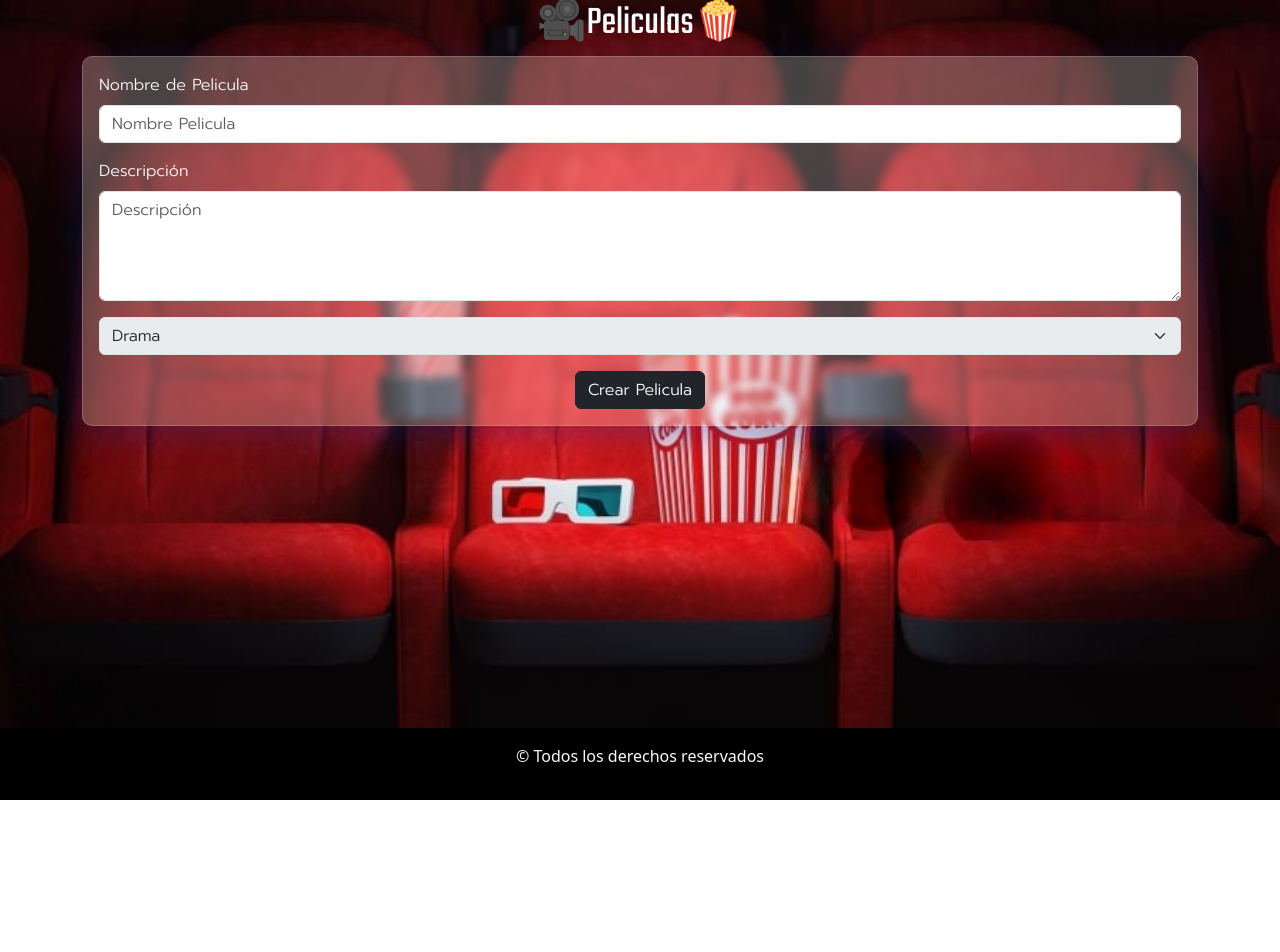
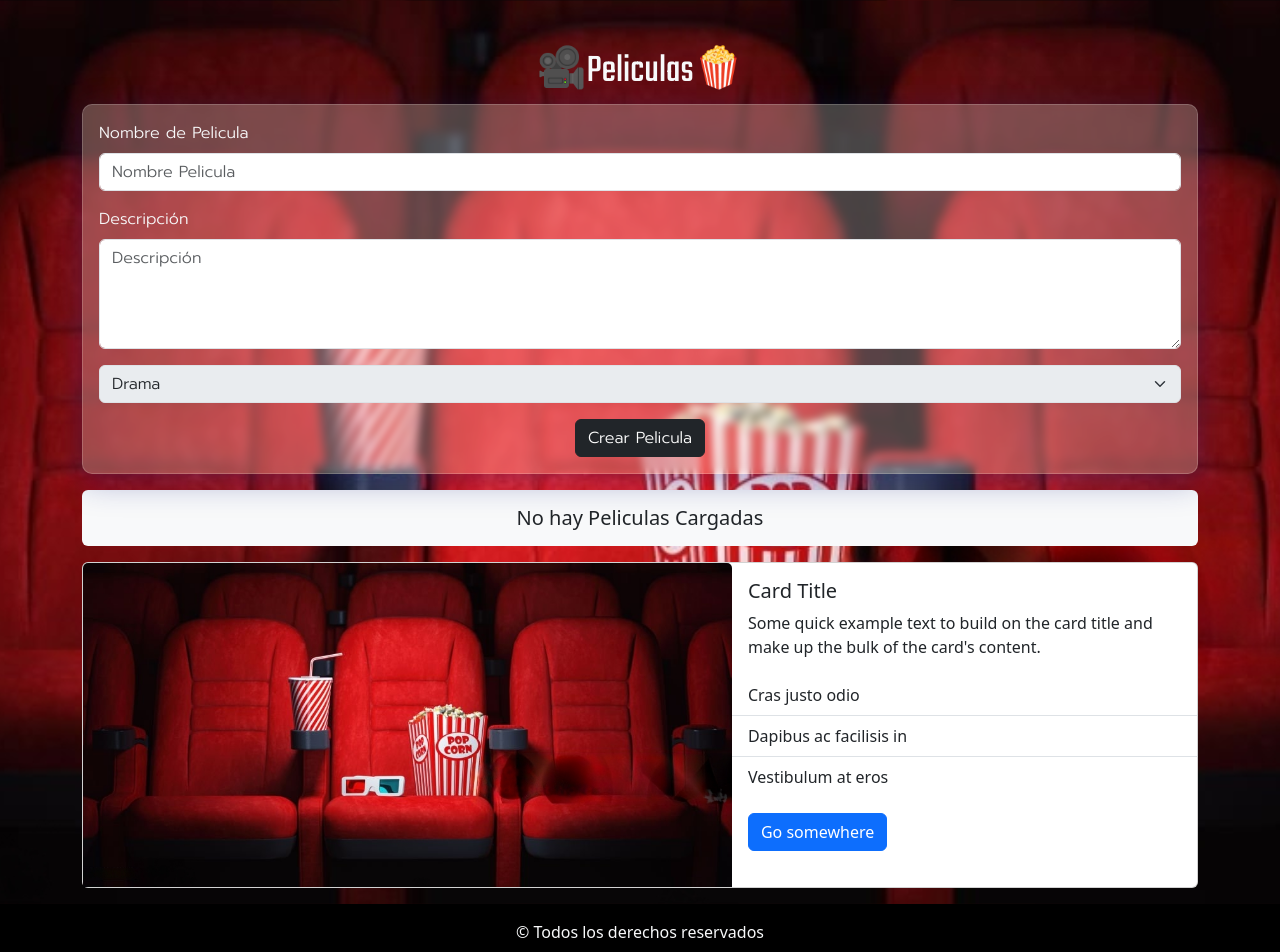
Before and after one commit to CosmeNicolas/ReactMovie, a React (Vite) app: page / in a window 1280 px wide. Shown: the top 952 px of the page. Before the commit the page ends 800 px from the top, so only its background shows below. Built offline with nearby package versions, Linux system fonts and the light colour scheme.

Commit message:
hice el maquetado de la card

```diff
--- a/src/App.css
+++ b/src/App.css
@@ -34,3 +34,7 @@ h1{
   font-family: 'Teko',
       sans-serif;
 }
+
+.card-img{
+  max-width: 540px;
+}
--- a/src/App.jsx
+++ b/src/App.jsx
@@ -11,7 +11,7 @@ function App() {
   return (
     <>
     <Container fluid className='main'>
-        <h1 className='text-center text-light'>🎥Peliculas🍿</h1>
+        <h1 className='text-center text-light mt-5'>🎥Peliculas🍿</h1>
         <div>
           <FormularioPelicula/>
         </div>
--- a/src/components/FormularioPelicula.jsx
+++ b/src/components/FormularioPelicula.jsx
@@ -1,9 +1,10 @@
-
 import { useForm } from "react-hook-form"
-
-import { Button, Container, Form } from 'react-bootstrap';
+import { Button, Container, Form ,Card} from 'react-bootstrap';
+import Peliculas from "./Peliculas";
 
 const FormularioPelicula = () => {
+
+
 
 
   const { register, handleSubmit, formState: { errors } } = useForm();
@@ -13,9 +14,9 @@ const FormularioPelicula = () => {
 
   return (
     <Container >
-      <Form className="p-3">
+      <Form className="p-3" onSubmit={handleSubmit(onSubmit)}>
         {/* Nombre Pelicula */}
-        <Form.Group className="mb-3" onSubmit={handleSubmit(onSubmit) }>
+        <Form.Group className="mb-3" >
           <Form.Label className="text-light">Nombre de Pelicula</Form.Label>
             <Form.Control type="text"
              placeholder="Nombre Pelicula"
@@ -45,7 +46,7 @@ const FormularioPelicula = () => {
           {/* select */}
         <Form.Group className="mb-3">
           <Form.Select disabled
-          {...register("Género",
+          {...register("genero",
            { required: true
            })}>
               <option value="Drama">Drama</option>
@@ -65,6 +66,13 @@ const FormularioPelicula = () => {
            </div>
         </Form>
 
+            {/* parrafo no hay peliculas cargadas */}
+      <Card.Body>
+        <Card.Title className='py-3 my-3 bg bg-body-tertiary border-title text-center rounded-2 '>No hay Peliculas Cargadas</Card.Title>
+      </Card.Body>
+
+           <Peliculas/>
+
     </Container>
   );
 };
--- /dev/null
+++ b/src/components/Peliculas.jsx
@@ -0,0 +1,37 @@
+import { Button, ListGroup, Card } from 'react-bootstrap';
+import cine from '../assets/cine.jpeg'
+
+
+const Peliculas = () => {
+  return (
+    <>
+
+      <Card  className='d-flex flex-row  my-3'>
+      <div>
+        <Card.Img variant="top" src={cine} className='img-fluid' />
+        </div>
+        <div>
+        <Card.Body>
+          <Card.Title>Card Title</Card.Title>
+          <Card.Text>
+            Some quick example text to build on the card title and make up the
+            bulk of the card's content.
+          </Card.Text>
+        </Card.Body>
+        <ListGroup className="list-group-flush">
+          <ListGroup.Item>Cras justo odio</ListGroup.Item>
+          <ListGroup.Item>Dapibus ac facilisis in</ListGroup.Item>
+          <ListGroup.Item>Vestibulum at eros</ListGroup.Item>
+        </ListGroup>
+        <Card.Body>
+          <Button variant="primary">Go somewhere</Button>
+        </Card.Body>
+        </div>
+      </Card>
+
+    </>
+    );
+  }
+
+
+export default Peliculas;
```
